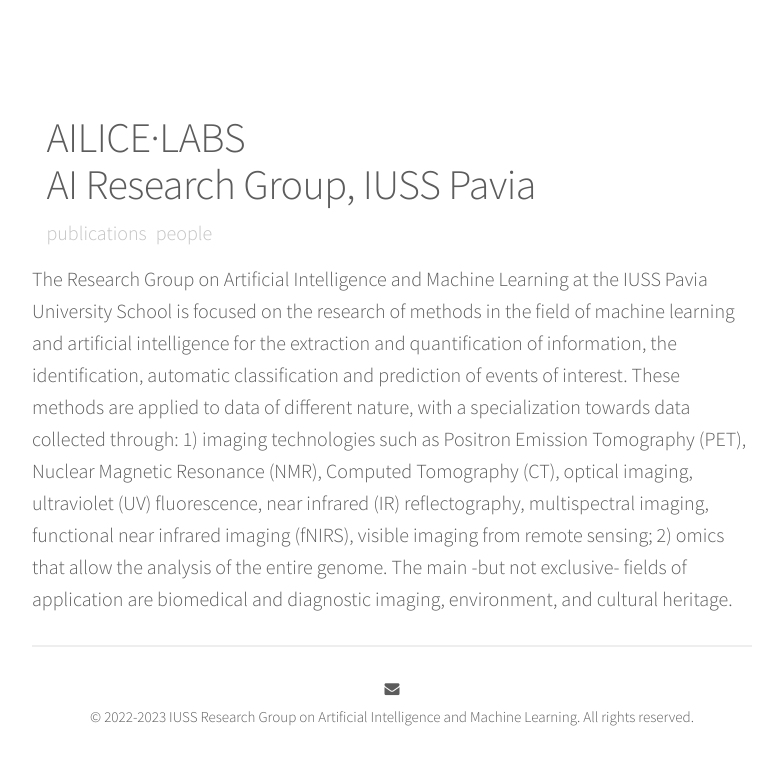
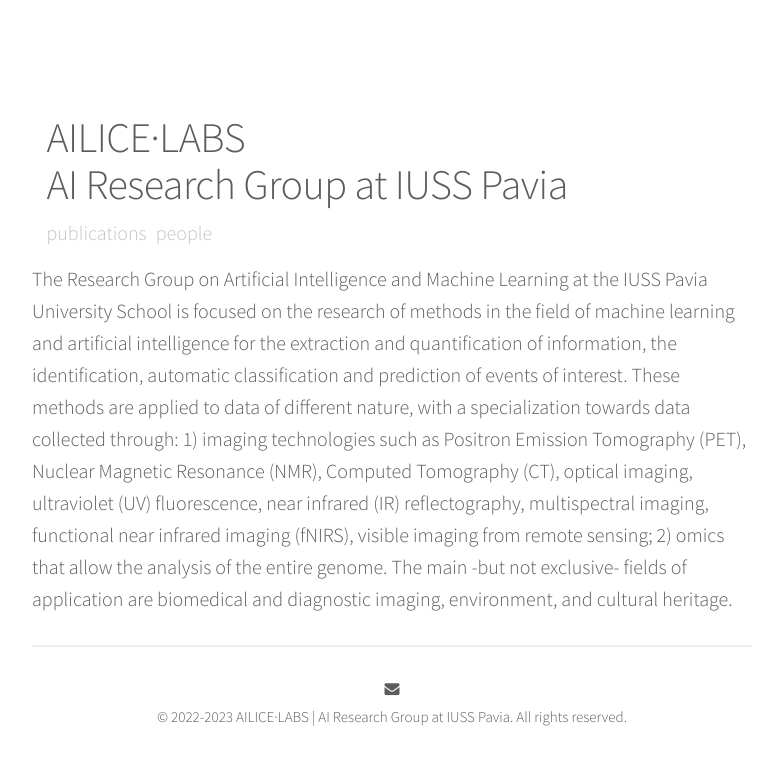
Before and after one commit to ailicelabs/ailicelabs.github.io, a Jekyll site: the page built from index.html, in a window 1280 px wide. Shown: the top 765 px of the page, without its empty margins (248-1031 px from the left). Built offline with Jekyll 4.4.1, drawn with Linux system fonts in a browser that asks for light colours; nearby versions of some CDN libraries; the list of posts is cut into pages by our own code.

Commit message:
Update _config.yml

```diff
--- a/_config.yml
+++ b/_config.yml
@@ -3,17 +3,17 @@
 # # # # # # # # # # # # #
 
 # Basic
-name:               "AILICE·LABS<br>AI Research Group, IUSS Pavia"
+name:               AILICE·LABS<br>AI Research Group at IUSS Pavia
 # "IUSS Research Group on Artificial Intelligence and Machine Learning"
 
 
 
 author:
-  name:             IUSS Research Group on Artificial Intelligence and Machine Learning
+  name:              AILICE·LABS | AI Research Group at IUSS Pavia #IUSS Research Group on Artificial Intelligence and Machine Learning
   #facebook:         your-id
   #twitter:          cd_salvatore
   #github:           christiansalvatore
-  #linkedin:         your-id
+  #linkedin:         christiansalvatore
   #medium:           your-id
   #tumblr:           your-id
   email:            christian.salvatore@iusspavia.it
```
